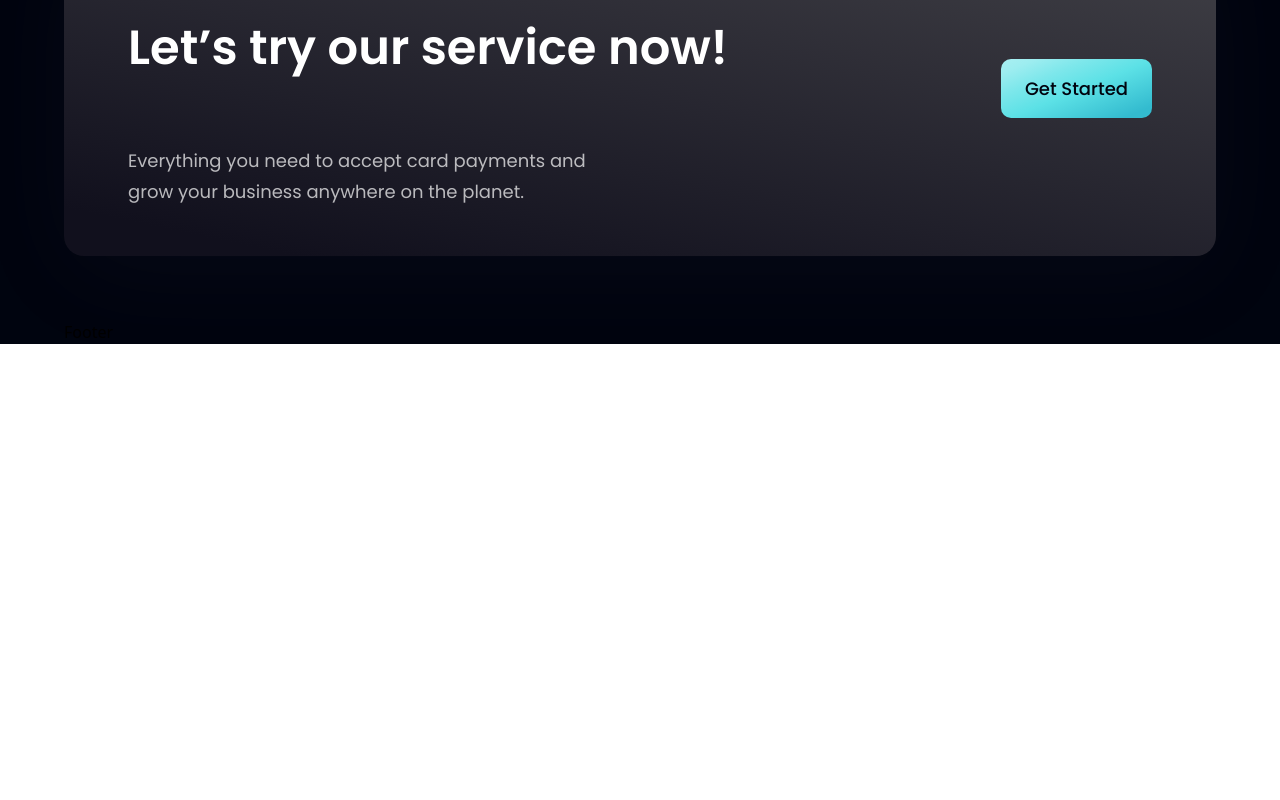
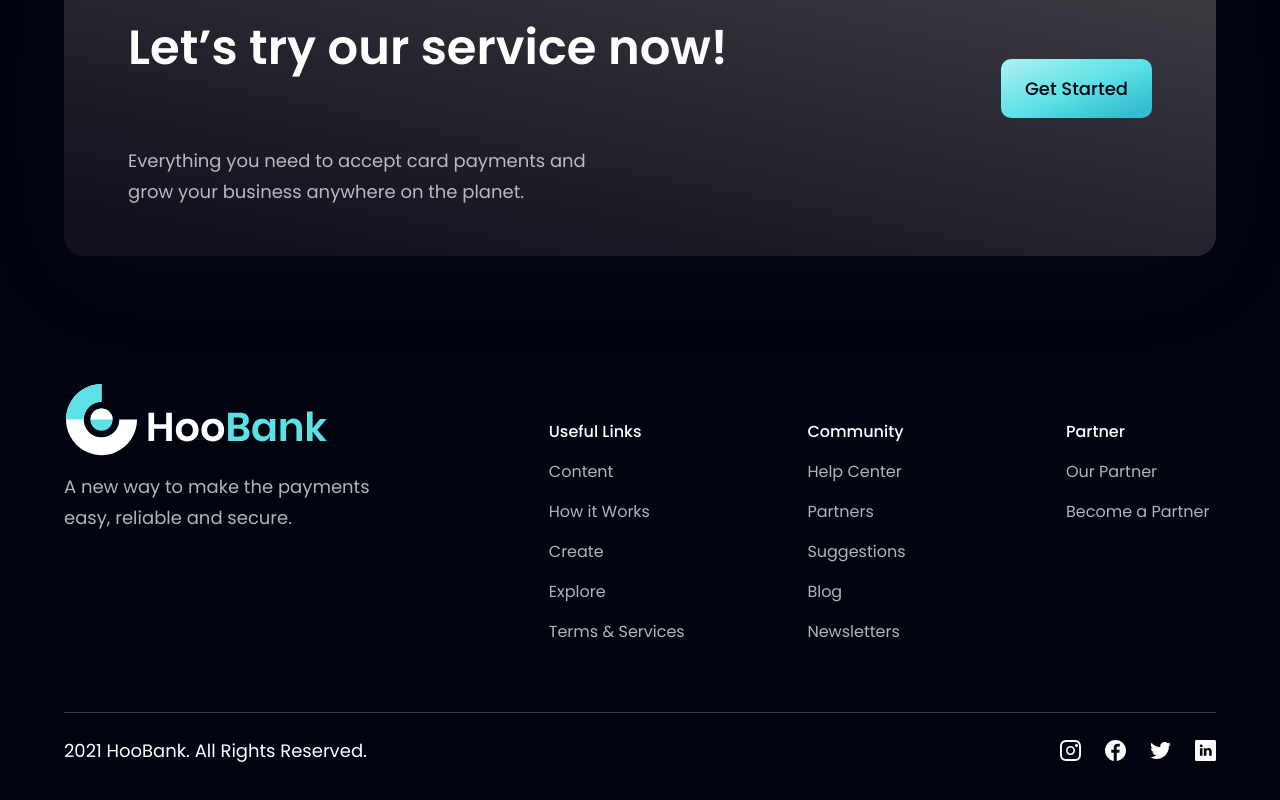
Before and after one commit to GabrielBortolote/ReactBankApp, a React (Vite) app: page / in a window 1280 px wide. Shown: the part 4257-5057 px from the top of the page. Before the commit the page ends 4601 px from the top, so only its background shows below. Built offline with nearby package versions, Linux system fonts and the light colour scheme.

Commit message:
:sparkles: Add footer section

```diff
--- a/src/components/Footer.jsx
+++ b/src/components/Footer.jsx
@@ -1,9 +1,43 @@
-import React from 'react'
+import styles from '../styles';
+import {logo} from '../assets';
+import {footerLinks, socialMedia} from '../constants';
 
-const Footer = () => {
-  return (
-    <div>Footer</div>
-  )
-}
+const Footer = () => (
+  <section id="footer" className={`${styles.paddingY} flex-col`}>
+    <div className={`${styles.flexStart} md:flex-row flex-col mb-8 w-full`}>
+      <div className='flex-1 flex flex-col justify-start mr-10'>
+        <img src={logo} alt="hoobank" className='w-[266px] h-[72px] object-contain' />
+        <p className={`${styles.paragraph} mt-4 max-w-[310px]`}>A new way to make the payments easy, reliable and secure.</p>
+      </div>
+
+      <div className='flex-[1.5] w-full flex flex-row justify-between flex-wrap md:mt-0 mt-10'>
+        {footerLinks.map((footerLink) => (
+          <div key={footerLink.key} className='flex flex-col ss:my-9 my-4 min-w-[150px]'>
+            <h4 className='font-poppins font-medium text-[18px]leading-[27px] text-white'>
+              {footerLink.title}
+            </h4>
+            <ul className='list-none mt-4'>
+              {footerLink.links.map((link, index) =>
+                <li key={link.name}className={`font-poppins font-normal text-[16px] leading-[24px] text-dimWhite hover:text-secondary cursor-pointer ${index !== footerLink.links.length -1 ? 'mb-4' : 'mb-0'}`}>
+                  {link.name}
+                </li>
+              )}
+            </ul>
+          </div>
+        ))}
+      </div>
+    </div>
+
+    <div className='w-full flex justify-between items-center md:flex-row flex-col pt-6 border-t-[1px] border-t-[#3f3e45]'>
+      <p className='font-poppins font-normal text-[18px] leading-[27px] text-white text-center'>2021 HooBank. All Rights Reserved.</p>
+
+      <div className='flex flex-row md:mt-0 mt-6'>
+        {socialMedia.map((social, index) => (
+          <img key={social.id} src={social.icon} alt={social.id} className={`w-[21px] h-[21px] object-contain cursor-pointer ${index !== socialMedia.length -1 ? 'mr-6' : 'mr-0'}`}/>
+        ))}
+      </div>
+    </div>
+  </section>
+)
 
 export default Footer
```
